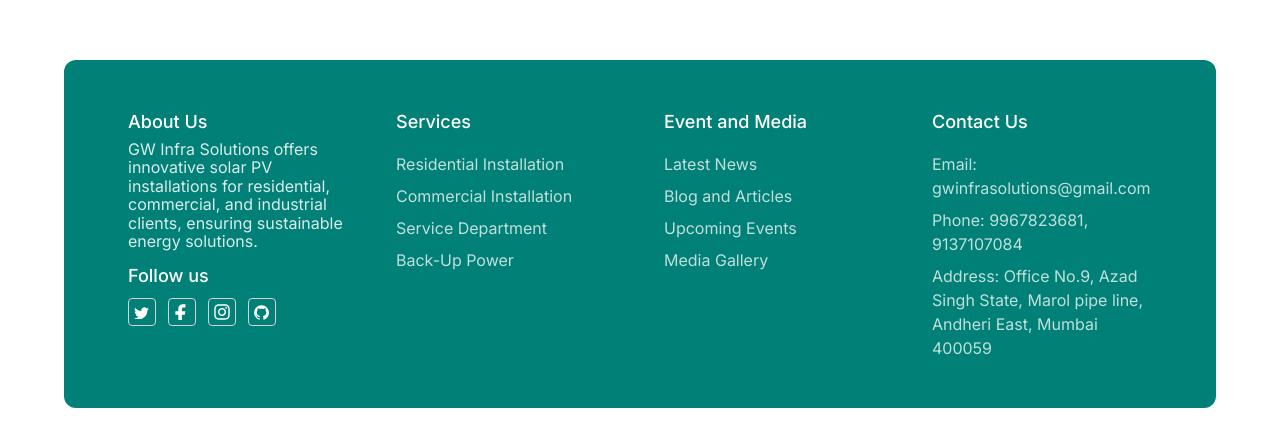
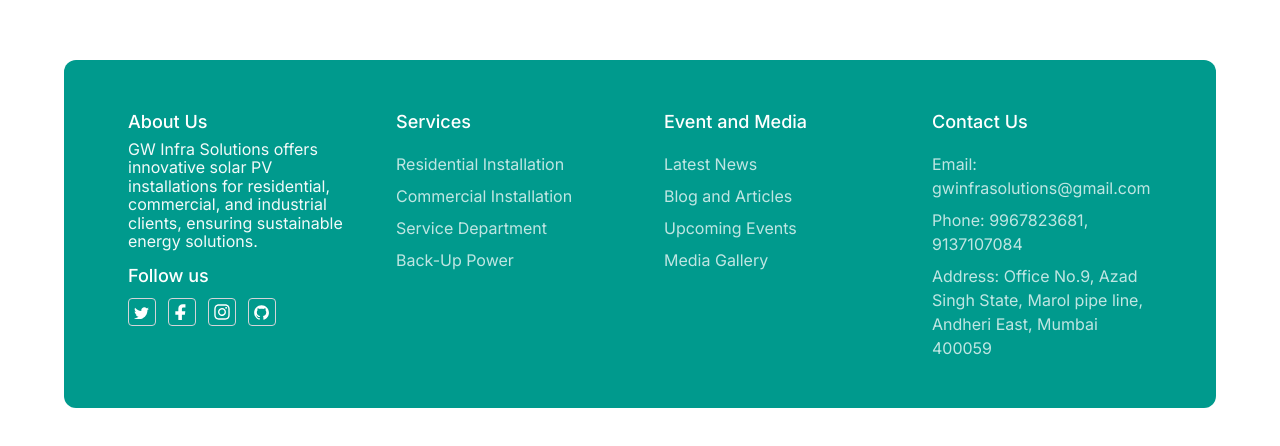
Before and after one commit to subhadip6296/Solar_project, a React (Vite) app in the folder client/: page / in a window 1280 px wide. Shown: the part 804-1250 px from the top of the page. Built offline with nearby package versions, Linux system fonts and the light colour scheme; a web font is replaced by a local one.

Commit message:
footer completed

```diff
--- a/client/src/components/default/Footer.jsx
+++ b/client/src/components/default/Footer.jsx
@@ -16,12 +16,12 @@
   ];
 
   return (
-    <footer className="w-[90vw] mx-auto bg-[#008076] my-5 md:my-10 py-6 md:py-12 rounded-lg md:rounded-xl">
+    <footer className="w-[90vw] mx-auto bg-[#009A8D] my-5 md:my-10 py-6 md:py-12 rounded-lg md:rounded-xl">
       <div className="w-[80vw] mx-auto grid gap-y-10 gap-x-12 grid-cols-1 sm:grid-cols-2 lg:grid-cols-4 text-white">
+        {/* about us */}
         <div>
-          {/* about us */}
           <h4 className="text-lg font-medium pb-1">About Us</h4>
-          <p className="text-[16px] leading-[1.15] opacity-85 pb-3">
+          <p className="text-[16px] leading-[1.15] opacity-95 pb-3">
             GW Infra Solutions offers innovative solar PV installations for
             residential, commercial, and industrial clients, ensuring
             sustainable energy solutions.
```
